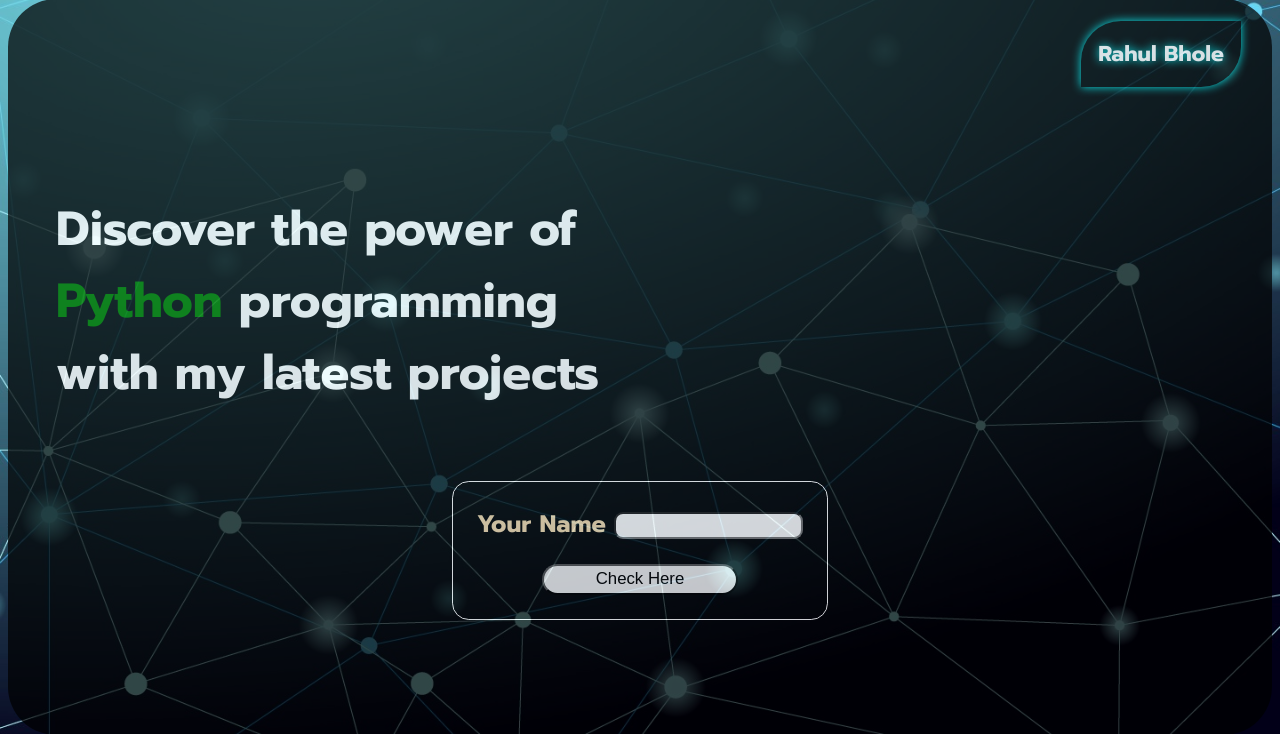
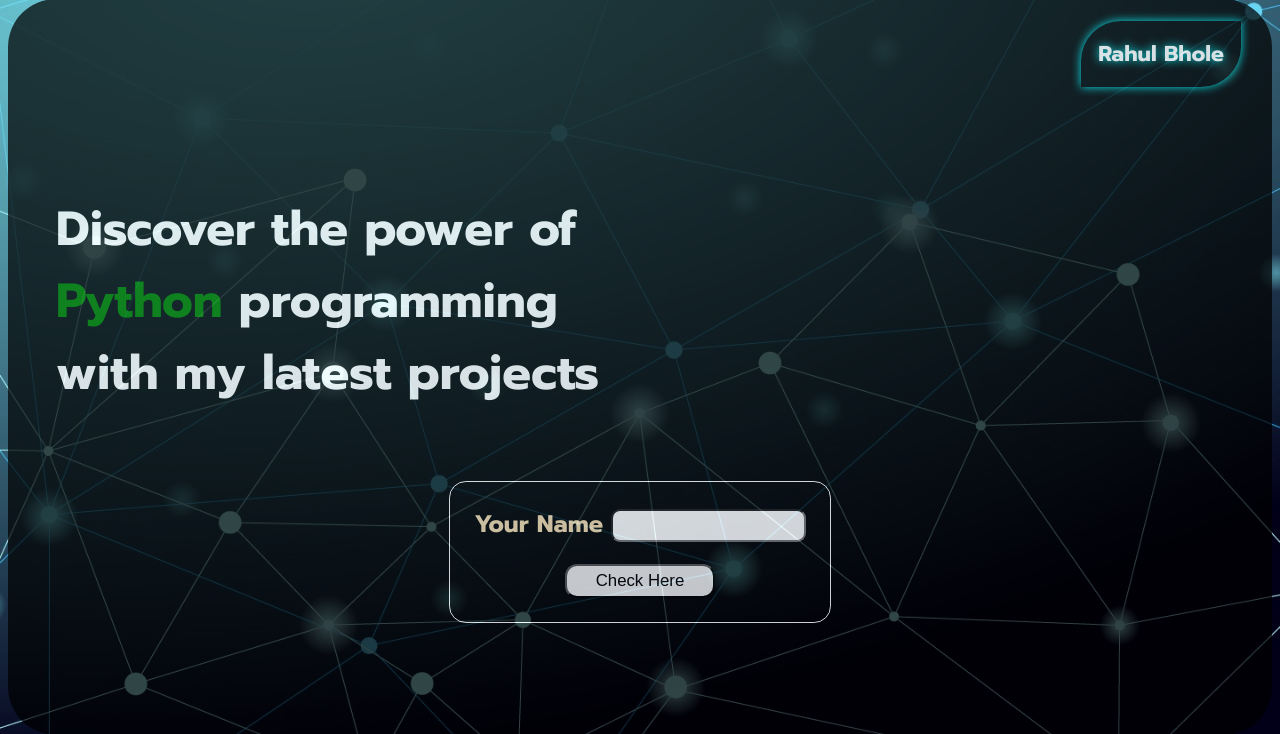
Before and after one commit to iamRahulB/flask-hello-world, a Flask app: page / in a window 1280 px wide. Shown: the part 33-767 px from the top of the page. Run offline with Flask 2, Linux system fonts and the light colour scheme.

Commit message:
Update index.css

```diff
--- a/static/css/index.css
+++ b/static/css/index.css
@@ -58,7 +58,7 @@
 
 .box1 p{
 	font-weight: bold;
-	font-size: 2em;
+	font-size: 2rem;
 		width: 50%;
 font-family: 'Inconsolata', monospace;
 font-family: 'Prompt', sans-serif;
@@ -69,6 +69,8 @@ font-family: 'Prompt', sans-serif;
 .container-index span{
 font-size:2rem;
 	color:green;
+	font-family: 'Inconsolata', monospace;
+font-family: 'Prompt', sans-serif;
 
 }
 
@@ -107,8 +109,9 @@ box-shadow: 0 0 5px 2px black;
 
 .input-form{
 	border-radius: 9px;
-	padding:0.3em;
+	padding:0.5em;
 vertical-align: middle;
+
 
 
 }
@@ -119,12 +122,12 @@ vertical-align: middle;
 }
 
 .btn-submit {
-	border-radius: 1rem;
+	border-radius: 0.5rem;
 	   display: block;
 	  text-align: center;
-	width:60%;
+	width:45%;
 	font-size:0.7rem;
-	padding:0.2em;
+	padding:0.3em;
 	margin-top:0.5rem;
 
 
```
